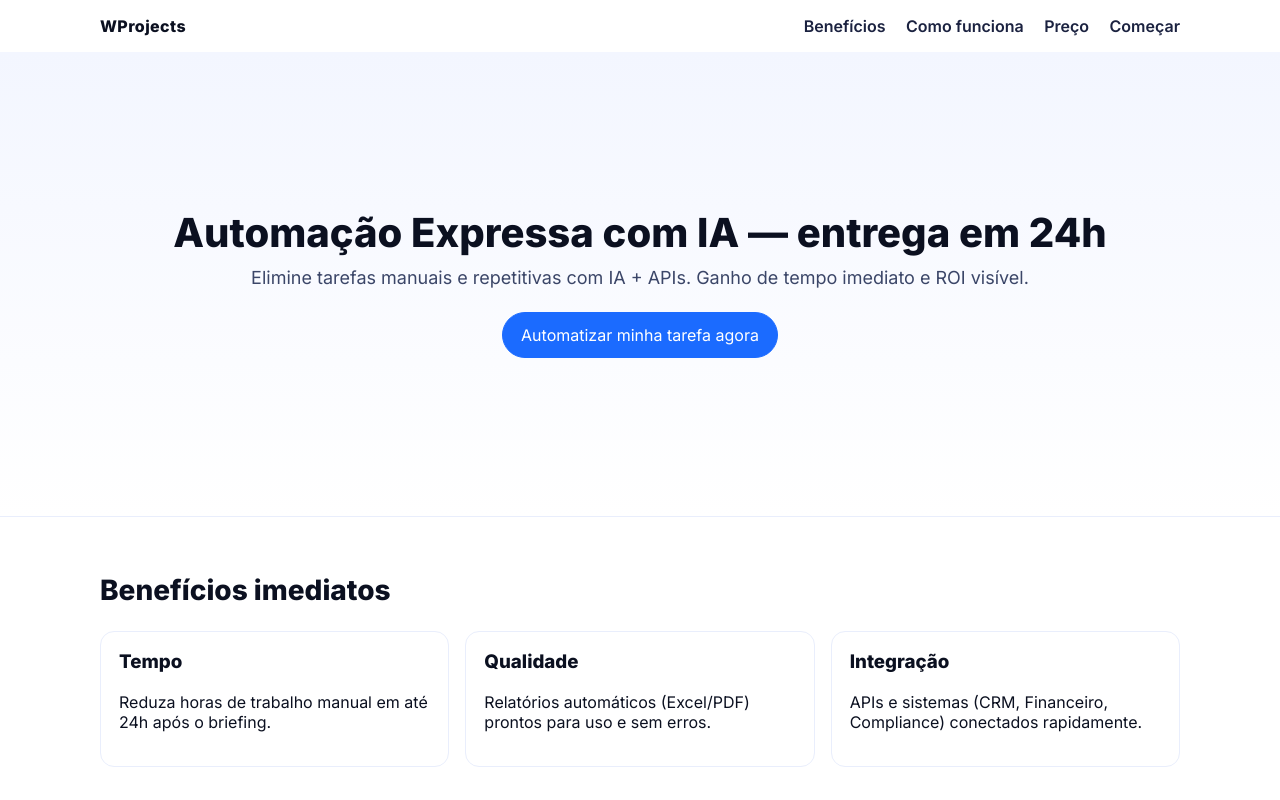
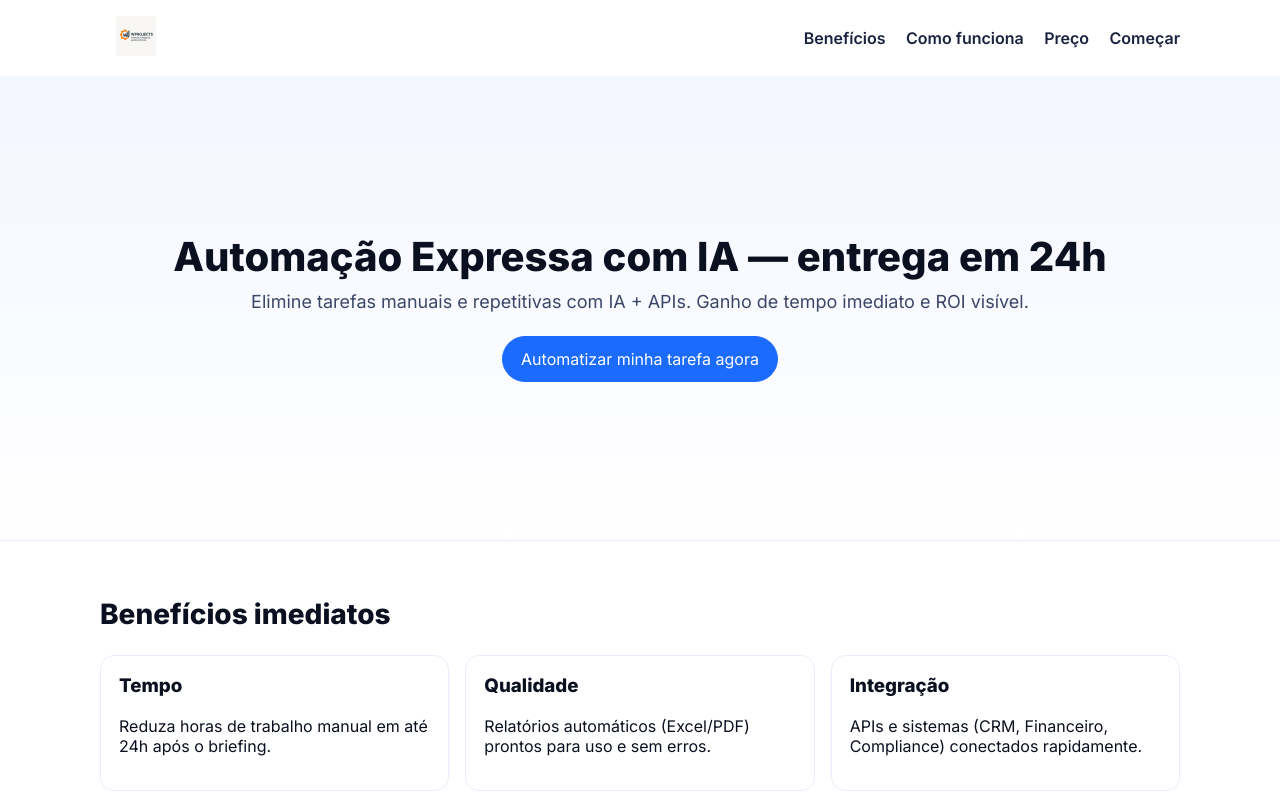
Before and after one commit to leoao69/netlify, a plain HTML site: page index.html in a window 1280 px wide. Shown: the top 800 px of the page. Drawn offline with Linux system fonts and the light colour scheme.

Commit message:
Update index.html
adding logo

```diff
--- a/index.html
+++ b/index.html
@@ -12,7 +12,11 @@
 </head>
 <body>
   <header class="container nav">
-    <div class="brand">WProjects</div>
+    <div class="brand">
+      <a href="/" aria-label="WProjects - Início">
+        <img src="logo_wprojects.png" alt="WProjects" height="40">
+      </a>
+    </div>
     <nav>
       <a href="#beneficios">Benefícios</a>
       <a href="#como-funciona">Como funciona</a>
@@ -20,6 +24,7 @@
       <a href="#form">Começar</a>
     </nav>
   </header>
+
 
   <section class="hero">
     <div class="container hero-inner">
```
